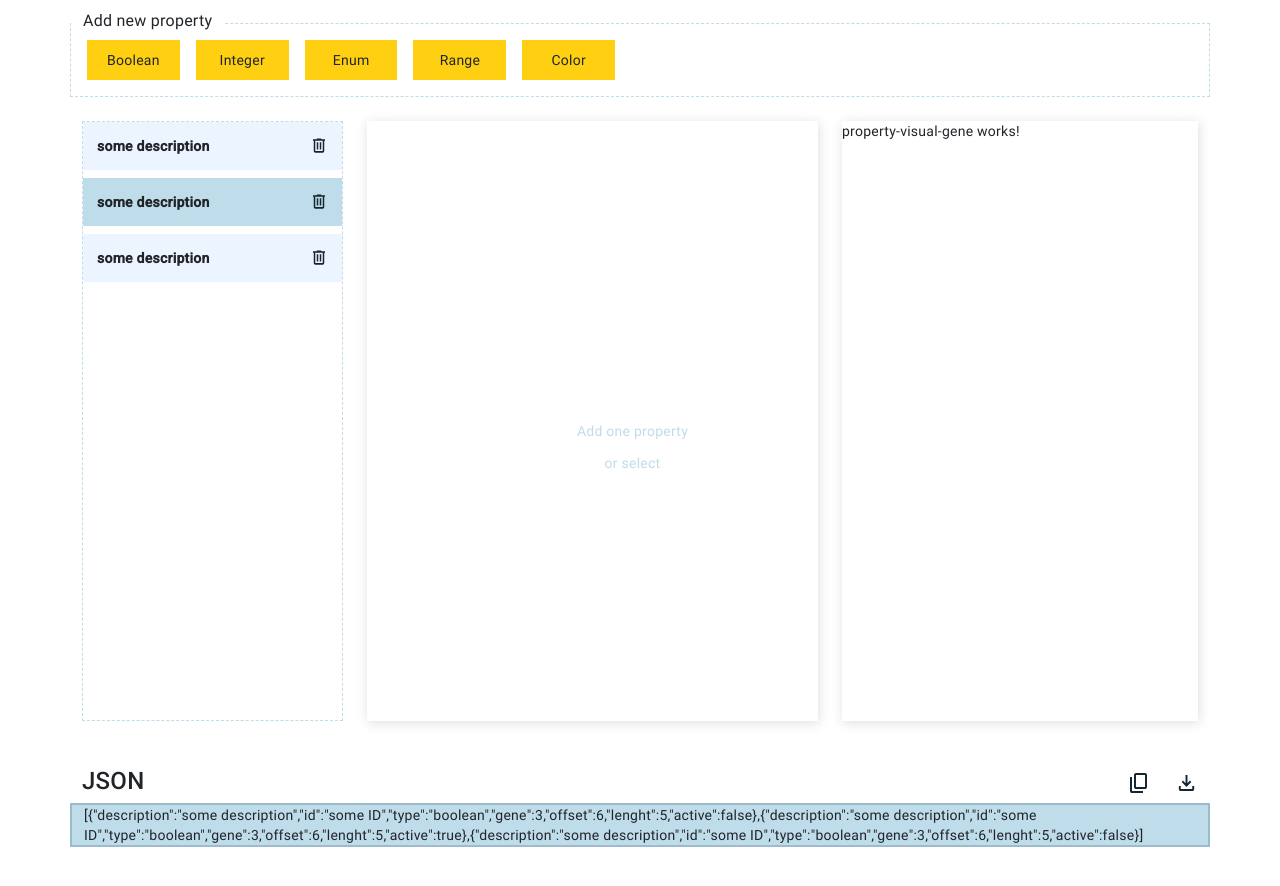
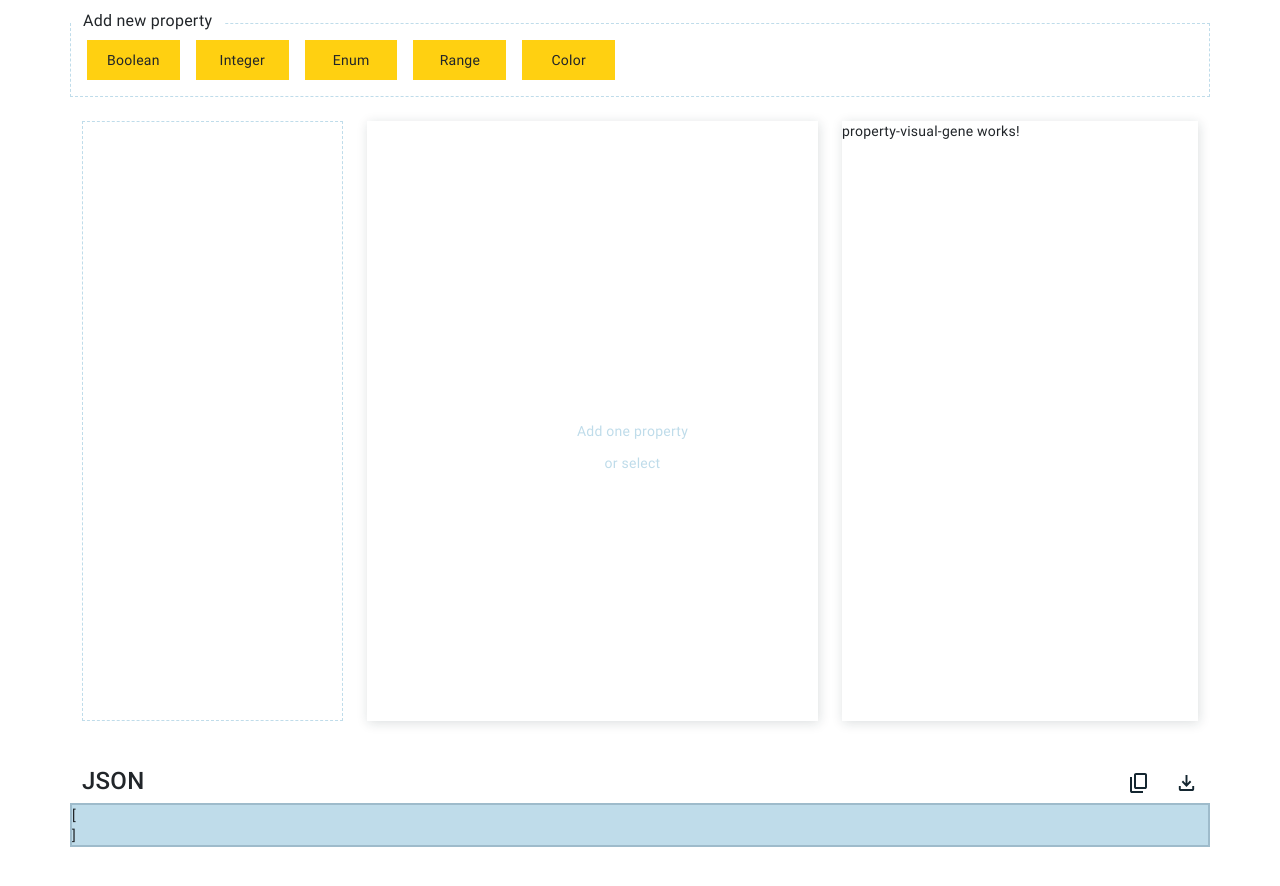
Before and after one commit to Totem-gdn/totem-dna-constructor, an Angular app: page / in a window 1280 px wide. Shown: the part 340-1226 px from the top of the page. Built offline with nearby package versions, Linux system fonts and the light colour scheme.

Commit message:
make json show

```diff
--- a/src/app/app.module.ts
+++ b/src/app/app.module.ts
@@ -1,10 +1,10 @@
 import { NgModule } from '@angular/core';
 import { BrowserModule } from '@angular/platform-browser';
 
+import { BrowserAnimationsModule } from '@angular/platform-browser/animations';
 import { AppRoutingModule } from './app-routing.module';
 import { AppComponent } from './app.component';
 import { LayoutModule } from './layout/layout.module';
-import { BrowserAnimationsModule } from '@angular/platform-browser/animations';
 
 @NgModule({
     declarations: [
--- a/src/app/modules/main/components/json-visual-file/json-visual-file.component.html
+++ b/src/app/modules/main/components/json-visual-file/json-visual-file.component.html
@@ -16,8 +16,16 @@
     </div>
 
     <div class="row json_wraper">
-        <div class="col-md">
-            {{jsonAsString}}
+        <div class="row">
+            [
+        </div>
+        <div class="row mt-2" *ngFor="let item of propertyList">
+            <div class="col-md">
+                {{item | valueToString}}
+            </div>
+        </div>
+        <div class="row">
+            ]
         </div>
     </div>
 </div>
--- a/src/app/modules/main/components/json-visual-file/json-visual-file.component.scss
+++ b/src/app/modules/main/components/json-visual-file/json-visual-file.component.scss
@@ -11,5 +11,6 @@
     .json_wraper {
         border: 2px solid $border_color;
         background-color: $bacground_json_color;
+        max-height: 500px;
     }
 }
--- a/src/app/modules/main/components/main/main-page.component.ts
+++ b/src/app/modules/main/components/main/main-page.component.ts
@@ -10,9 +10,9 @@ import { DataService } from '../../services/data.service';
 })
 export class MainPageComponent implements OnInit {
   propertyList: PropertyModel[] = [
-    { description: "some description", id: "some ID", type: PROPERTIES_LOWERCASE.BOOLEAN, gene: 3, offset: 6, lenght: 5, active: false },
-    { description: "some description", id: "some ID", type: PROPERTIES_LOWERCASE.BOOLEAN, gene: 3, offset: 6, lenght: 5, active: true },
-    { description: "some description", id: "some ID", type: PROPERTIES_LOWERCASE.BOOLEAN, gene: 3, offset: 6, lenght: 5, active: false },
+    // { description: "some description", id: "some ID", type: PROPERTIES_LOWERCASE.BOOLEAN, gene: 3, offset: 6, lenght: 5, active: false },
+    // { description: "some description", id: "some ID", type: PROPERTIES_LOWERCASE.BOOLEAN, gene: 3, offset: 6, lenght: 5, active: true },
+    // { description: "some description", id: "some ID", type: PROPERTIES_LOWERCASE.BOOLEAN, gene: 3, offset: 6, lenght: 5, active: false },
   ];
   selectedProperty?: PropertyModel;
   indexSelectedProperty!: number;
--- a/src/app/modules/main/main.module.ts
+++ b/src/app/modules/main/main.module.ts
@@ -3,6 +3,7 @@ import { NgModule } from '@angular/core';
 import { ReactiveFormsModule } from '@angular/forms';
 import { RouterModule } from '@angular/router';
 import { MaterialModule } from 'src/app/shared/material/material.module';
+import { PipesModule } from 'src/app/shared/pipes/pipes.module';
 import { ChooseTemplateComponent } from './components/choose-template/choose-template.component';
 import { JsonVisualFileComponent } from './components/json-visual-file/json-visual-file.component';
 import { MainPageComponent } from './components/main/main-page.component';
@@ -32,6 +33,7 @@ import { MainRoutingModule } from './main-routing.module';
     MainRoutingModule,
     MaterialModule,
     ReactiveFormsModule,
+    PipesModule,
   ],
   exports:[
     SelectTypeAssetComponent,
--- /dev/null
+++ b/src/app/shared/pipes/value-to-string.pipe.ts
@@ -0,0 +1,14 @@
+import { Pipe, PipeTransform } from '@angular/core';
+
+@Pipe({
+  name: 'valueToString'
+})
+export class ValueToStringPipe implements PipeTransform {
+
+  transform(value: object, ...args: unknown[]): unknown {
+    if (!value) return null;
+    const stringValue = JSON.stringify(value, null, '\t');
+    return stringValue;
+  }
+
+}
```
Also changed, not shown: src/app/shared/pipes/pipes.module.ts (added, +18 -0 lines).
